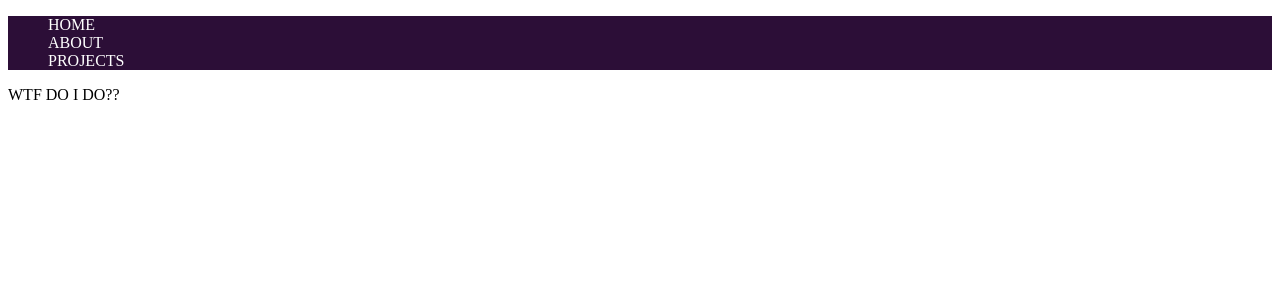
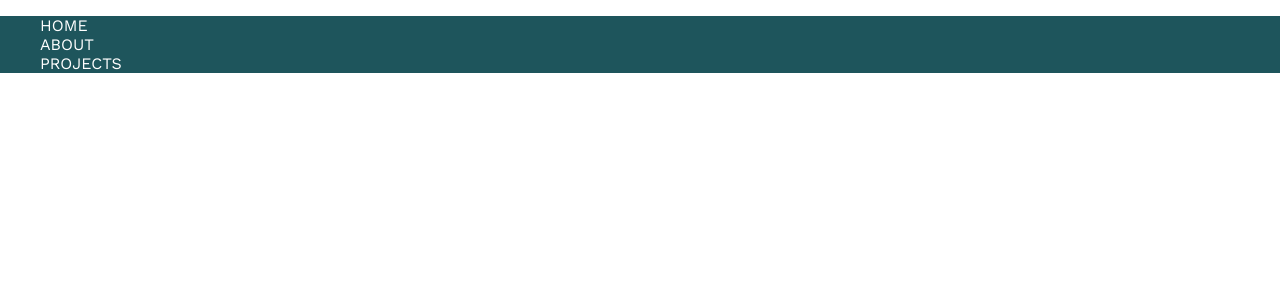
Before and after one commit to orpd0523/portfolio, a React (Create React App) app: page / in a window 1280 px wide. Shown: the top 300 px of the page. Built offline with nearby package versions, Linux system fonts and the light colour scheme.

Commit message:
saving any changes that might have been changed

```diff
--- a/public/index.html
+++ b/public/index.html
@@ -2,7 +2,7 @@
 <html lang="en">
   <head>
     <meta charset="utf-8" />
-    <link rel="icon" href="" />
+    <link rel="icon" href="./logo.svg" />
     <meta name="viewport" content="width=device-width, initial-scale=1" />
     <meta name="theme-color" content="#FFFFFF" />
     <title>Portfolio</title>
--- a/src/App.js
+++ b/src/App.js
@@ -3,8 +3,7 @@ import Header from "./components/Header/Header.js" ;
 function App() {
   return (
     <div className="App">
-      <Header/>WTF DO I DO??
-
+      <Header/>
     </div>
   );
 }
--- a/src/components/Header/Header.scss
+++ b/src/components/Header/Header.scss
@@ -1,7 +1,7 @@
 @use "../../styles/partials/colors.scss" as *;
 
 .header{
-    background-color: $dark-purple;
+    background-color: $green-meeg;
     color: $white;
     &__item{
 
--- a/src/index.js
+++ b/src/index.js
@@ -1,6 +1,7 @@
 import React from 'react';
 import ReactDOM from 'react-dom/client';
 import App from './App';
+import './styles/partials/core.scss'
 
 const root = ReactDOM.createRoot(document.getElementById('root'));
 root.render(
--- a/src/styles/partials/colors.scss
+++ b/src/styles/partials/colors.scss
@@ -2,6 +2,6 @@ $white:#FFFFFF;
 $black:#000;
 
 $dark-purple: #2C0E37;
-$midnight-green-eg:#1E555C;
+$green-meeg:#1E555C;
 $light-coral:#FF7477;
 $opal:#BDD2C2;
--- a/src/styles/partials/core.scss
+++ b/src/styles/partials/core.scss
@@ -1,5 +1,5 @@
 @use "colors";
-@import url("url('https://fonts.googleapis.com/css2?family=Roboto+Mono:wght@500;700&family=Roboto:wght@400;700&family=Work+Sans:ital,wght@0,100;0,200;0,300;0,400;0,500;0,600;0,700;0,800;0,900;1,100;1,200;1,300;1,400;1,500;1,600;1,700;1,800;1,900&display=swap');");
+@import url('https://fonts.googleapis.com/css2?family=Roboto+Mono:wght@500;700&family=Roboto:wght@400;700&family=Work+Sans:ital,wght@0,100;0,200;0,300;0,400;0,500;0,600;0,700;0,800;0,900;1,100;1,200;1,300;1,400;1,500;1,600;1,700;1,800;1,900&display=swap');
 
 html {
   box-sizing: border-box; //include the padding to the height and width
```
Also changed, not shown: src/components/Card/Card.js (added, +7 -0 lines), public/logo.svg (added), src/components/Card/Card.scss (added).
